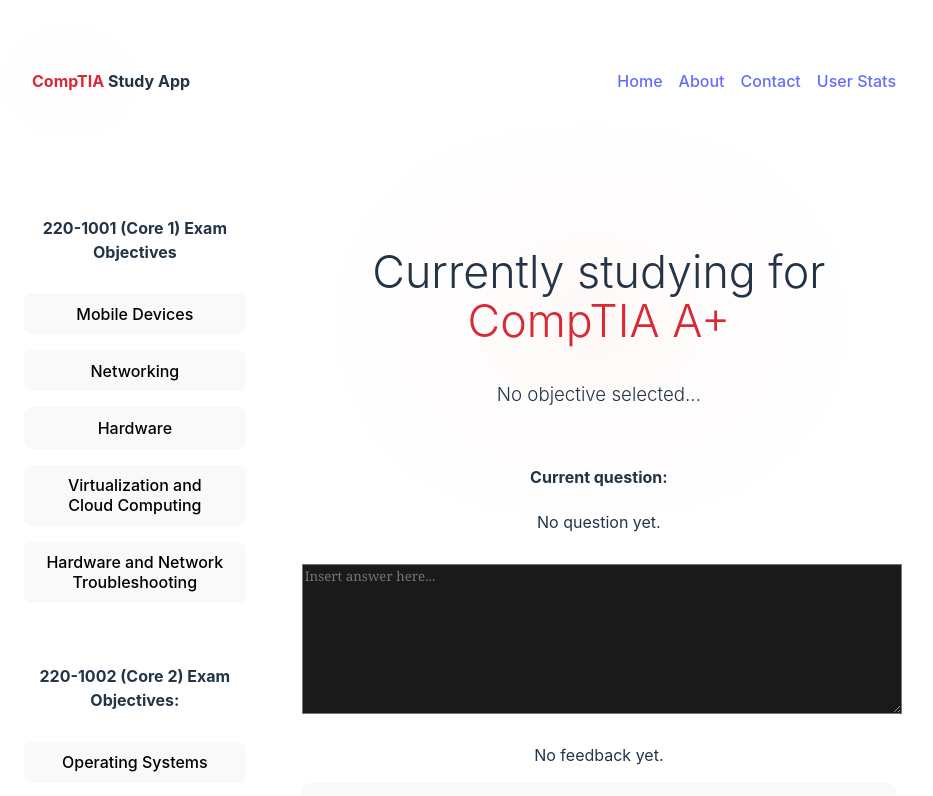
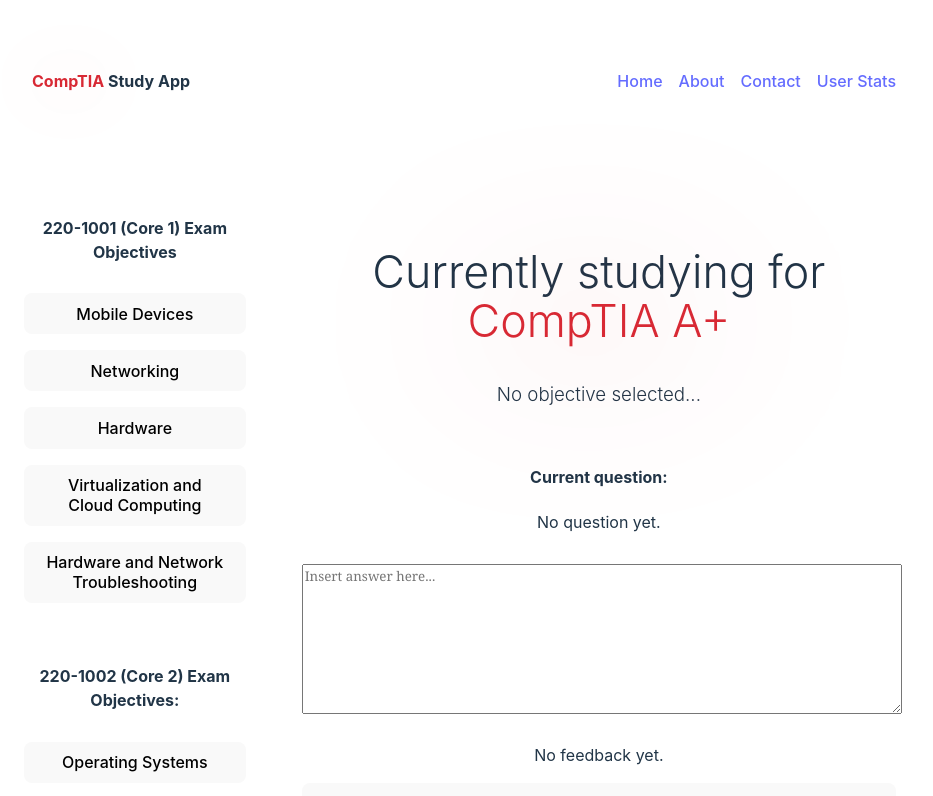
Before and after one commit to RoyStorey/comptia-practice-test-app, a Svelte app in the folder client/: page / in a window 1280 px wide. Shown: the top 796 px of the page, without its empty margins (176-1109 px from the left). Built offline with nearby package versions, Linux system fonts and the light colour scheme.

Commit message:
fixed background of thing

```diff
--- a/client/src/pages/Home.svelte
+++ b/client/src/pages/Home.svelte
@@ -132,7 +132,7 @@
   .user-answer {
     width: 100%;
     margin: 1em 0;
-    background-color: #1a1a1a;
+    /* background-color: #1a1a1a; */
     /* background: transparent; */
     font-family: Cambria, Cochin, Georgia, Times, "Times New Roman", serif;
   }
```
